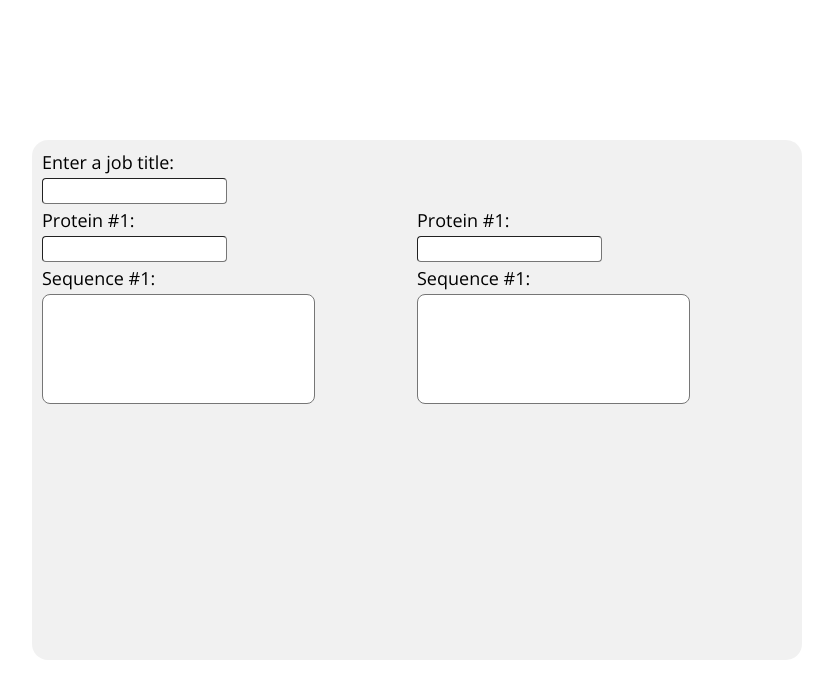
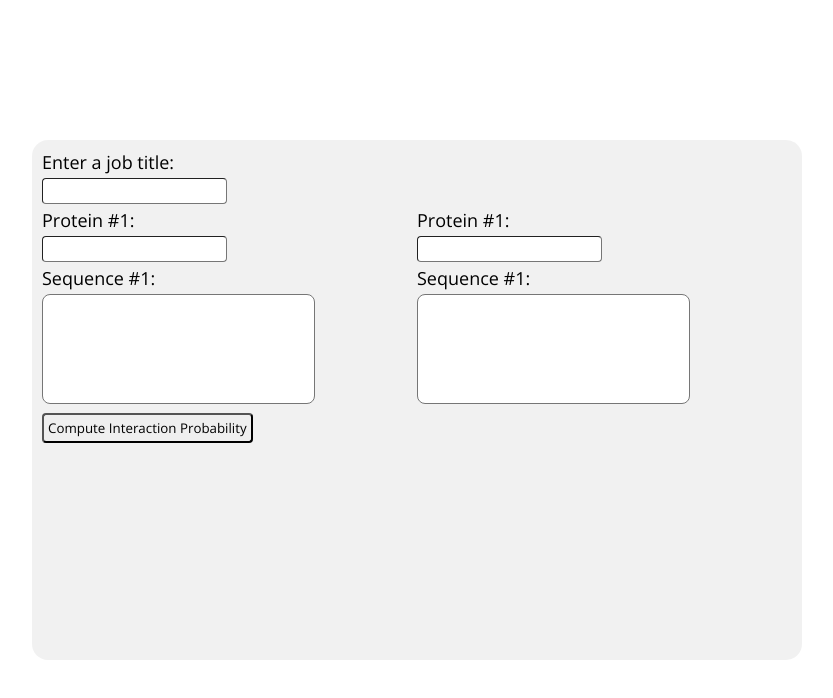
Before and after one commit to samsledje/D-SCRIPT, a React (Create React App) app in the folder web-server/frontend/: page / in a window 1280 px wide. Shown: the top 698 px of the page, without its empty margins (223-1056 px from the left). Built offline with nearby package versions, Linux system fonts and the light colour scheme.

Commit message:
Added submission button

```diff
--- a/web-server/frontend/src/components/modules/Predict.js
+++ b/web-server/frontend/src/components/modules/Predict.js
@@ -21,6 +21,7 @@ export default function Predict() {
                     <textarea></textarea><br></br>
                 </form>
             </div>
+            <button>Compute Interaction Probability</button>
         </div>
     )
 }
--- a/web-server/frontend/src/components/modules/_Predict.scss
+++ b/web-server/frontend/src/components/modules/_Predict.scss
@@ -5,9 +5,30 @@
     border-radius: 16px;
     margin: auto;
     padding: 10px;
-    // display: flex;
-    // flex-flow: row nowrap;
-    // justify-content: space-between;
+
+    label {
+        font-size: 18px;
+    }
+
+    input {
+        border-radius: 4px;
+        height: 16px;
+        padding: 4px;
+        border-width: 1px;
+        outline: none;
+        margin: 4px 0;
+    }
+
+    form {
+        width: 100%;
+    }
+
+    button {
+        padding: 4px;
+        border-radius: 4px;
+        border-width: 2px;
+        cursor: pointer;
+    }
 
     .Predict-Proteins {
         display: flex;
@@ -27,21 +48,4 @@
             }
         }
     }
-
-    label {
-        font-size: 18px;
-    }
-
-    input {
-        border-radius: 4px;
-        height: 16px;
-        padding: 4px;
-        border-width: 1px;
-        outline: none;
-        margin: 4px 0;
-    }
-
-    form {
-        width: 100%;
-    }
 }
--- a/web-server/frontend/src/styles.css
+++ b/web-server/frontend/src/styles.css
@@ -13,6 +13,30 @@
   border-radius: 16px;
   margin: auto;
   padding: 10px;
+}
+
+.Predict-Container label {
+  font-size: 18px;
+}
+
+.Predict-Container input {
+  border-radius: 4px;
+  height: 16px;
+  padding: 4px;
+  border-width: 1px;
+  outline: none;
+  margin: 4px 0;
+}
+
+.Predict-Container form {
+  width: 100%;
+}
+
+.Predict-Container button {
+  padding: 4px;
+  border-radius: 4px;
+  border-width: 2px;
+  cursor: pointer;
 }
 
 .Predict-Container .Predict-Proteins {
@@ -42,23 +66,6 @@
   margin: 4px 0;
 }
 
-.Predict-Container label {
-  font-size: 18px;
-}
-
-.Predict-Container input {
-  border-radius: 4px;
-  height: 16px;
-  padding: 4px;
-  border-width: 1px;
-  outline: none;
-  margin: 4px 0;
-}
-
-.Predict-Container form {
-  width: 100%;
-}
-
 * {
   margin: 0;
   padding: 0;
--- a/web-server/frontend/src/styles.scss
+++ b/web-server/frontend/src/styles.scss
@@ -1,7 +1,6 @@
 @import './components/pages/Home';
 
 @import './components/modules/Predict';
-@import './components/modules/Protein';
 
 @import url('https://fonts.googleapis.com/css2?family=Open+Sans:ital,wght@0,300;0,400;0,600;0,700;0,800;1,300;1,400;1,600;1,700;1,800&display=swap');
 
```
Also changed, not shown: 1 other file (tests, documents, lock files or other folders).
